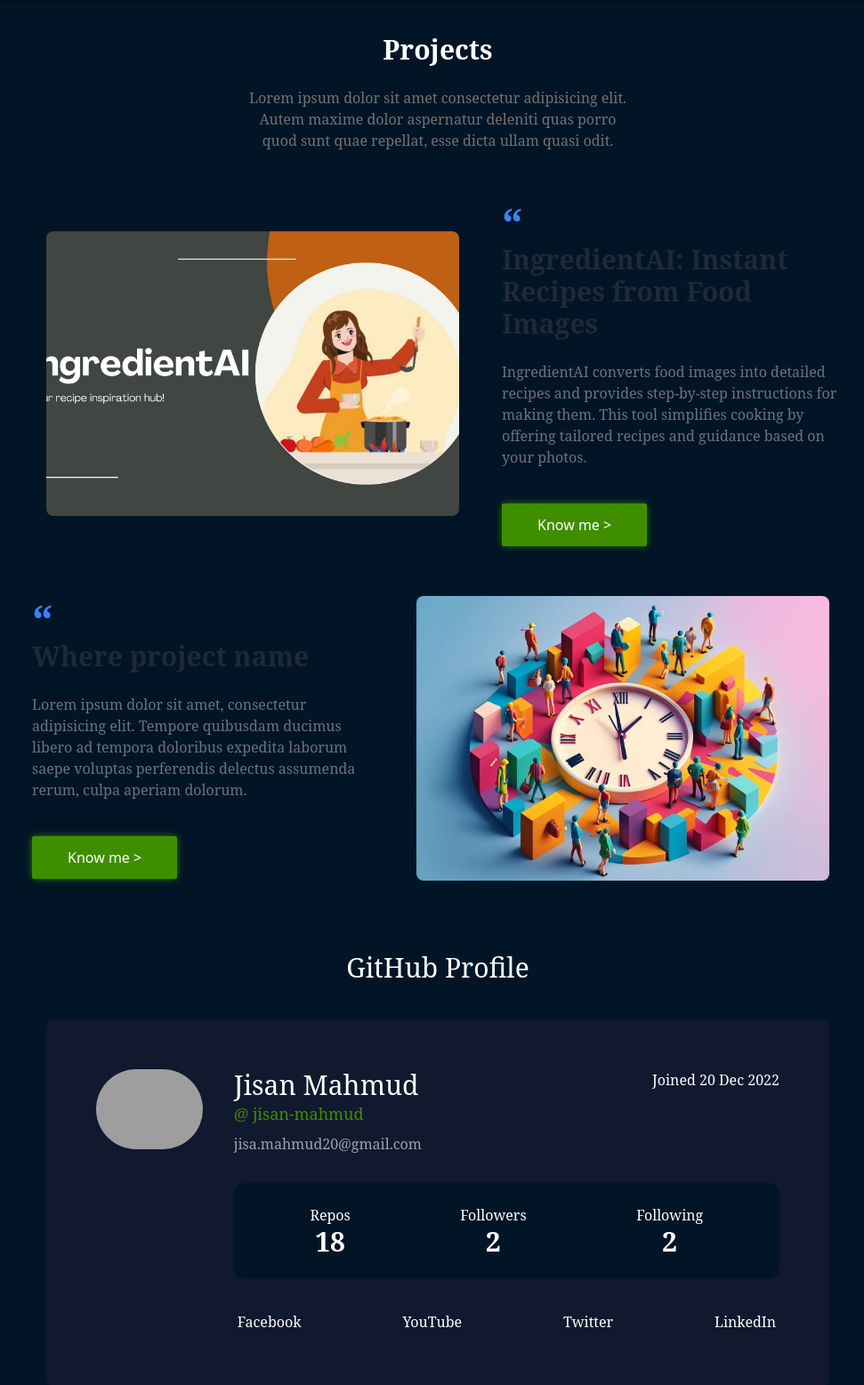
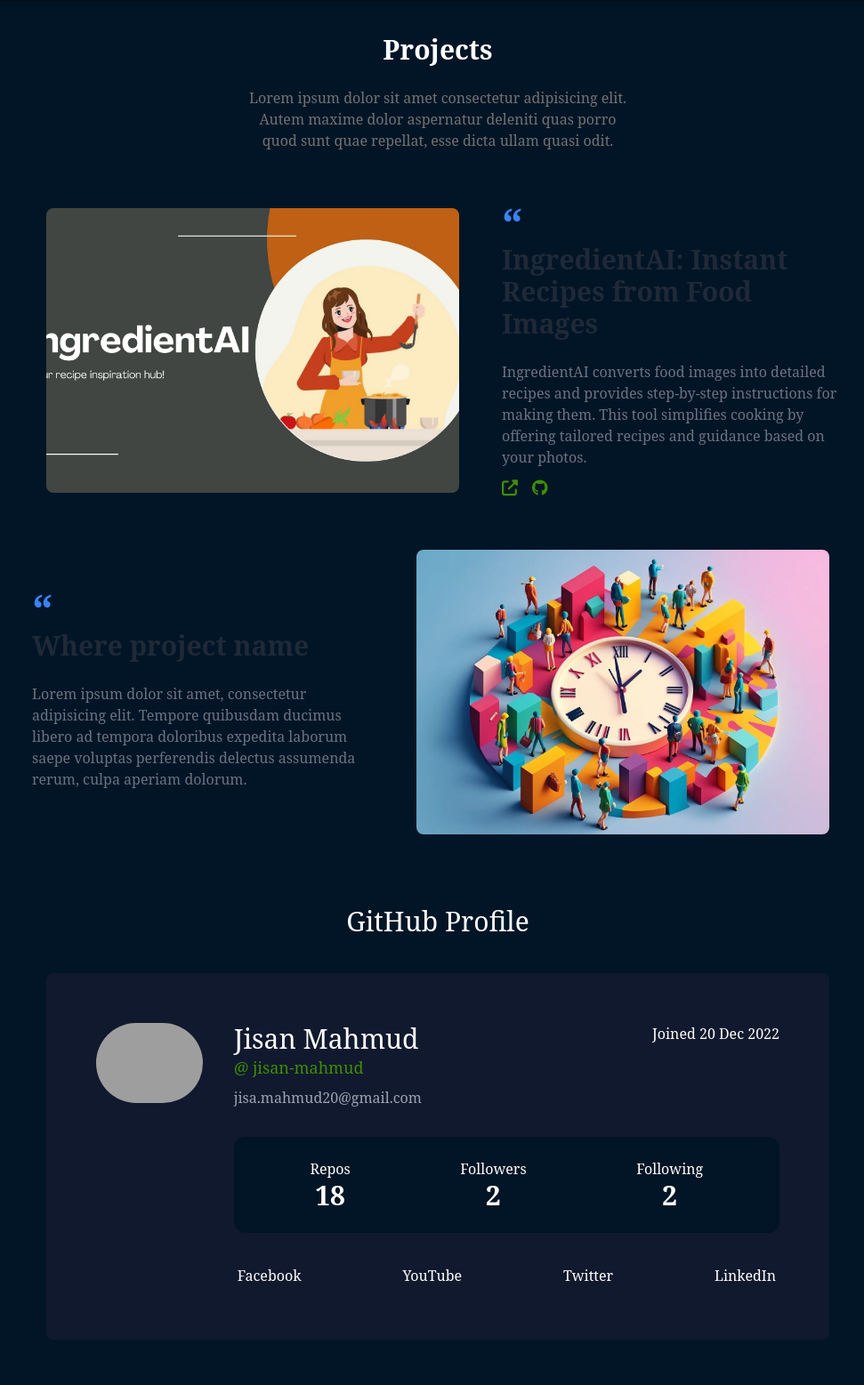
Before and after one commit to jisan-mahmud/portfolio, a Django app: page / in a window 1280 px wide. Shown: the part 749-2306 px from the top of the page at 89% size, without its empty margins (148-1119 px from the left). Run offline with Django 5.2, Linux system fonts and the light colour scheme; data comes from the database, SQL or seed files in the repository; both versions use the stored data as it was after the commit; style sheets or scripts are compiled from the project's sources; parts of the project's set-up code (start-up, migrations or seed data) failed here and were passed over; some libraries are stand-ins or nearby versions; grey boxes are pictures that could not be loaded.

Commit message:
fix something issue

```diff
--- a/home/templates/home/index.html
+++ b/home/templates/home/index.html
@@ -60,7 +60,14 @@
                     <p class="max-w-lg mt-6 text-gray-500 dark:text-gray-400 ">
                         {{project.description}}
                     </p>
-                    <button id="shadow2" class="bg-[#3F8E00] sm:rounded-sm rounded-md font-medium sm:pl-10 pl-5 sm:pr-10 pr-5 sm:pt-3 pt-2 sm:pb-3 pb-2 sm:mt-10 mt-8">Know me ></button>
+                    <div class="flex gap-4 text-lg mt-2">
+                        {% if project.live_link %}
+                            <a  href="{{project.live_link}}"><i class="fa-solid fa-up-right-from-square"></i></a>
+                        {% endif %}
+                        {% if project.github_repo_link %}
+                            <a href="{{project.github_repo_link}}"><i class="fa-brands fa-github"></i></a>
+                        {% endif %}
+                    </div>
                 </div>
             </div>
           {% else %}
@@ -81,7 +88,14 @@
                         tempora doloribus expedita laborum saepe voluptas perferendis delectus assumenda rerum, culpa
                         aperiam dolorum.
                     </p>
-                    <button id="shadow2" class="bg-[#3F8E00] sm:rounded-sm rounded-md font-medium sm:pl-10 pl-5 sm:pr-10 pr-5 sm:pt-3 pt-2 sm:pb-3 pb-2 sm:mt-10 mt-8">Know me ></button>
+                    <div class="flex gap-4 text-lg mt-2">
+                        {% if project.live_link %}
+                            <a  href="{{project.live_link}}"><i class="fa-solid fa-up-right-from-square"></i></a>
+                        {% endif %}
+                        {% if project.github_repo_link %}
+                            <a href="{{project.github_repo_link}}"><i class="fa-brands fa-github"></i></a>
+                        {% endif %}
+                    </div>
                 </div>
             </div>
           {% endif %}
--- a/templates/base.html
+++ b/templates/base.html
@@ -15,8 +15,9 @@
     <link rel="stylesheet" href="https://unpkg.com/aos@next/dist/aos.css" />
     <link rel="stylesheet" type='text/css' href="https://cdn.jsdelivr.net/gh/devicons/devicon@latest/devicon.min.css" />
     <script src="https://kit.fontawesome.com/87115898c2.js" crossorigin="anonymous"></script>
-    <title>Home</title>
+    <title>Jisan Mahmud: Django Backend Developer</title>
 </head>
+
 <body>
     <header>
         <nav>
```
Also changed, not shown: db.sqlite3.
